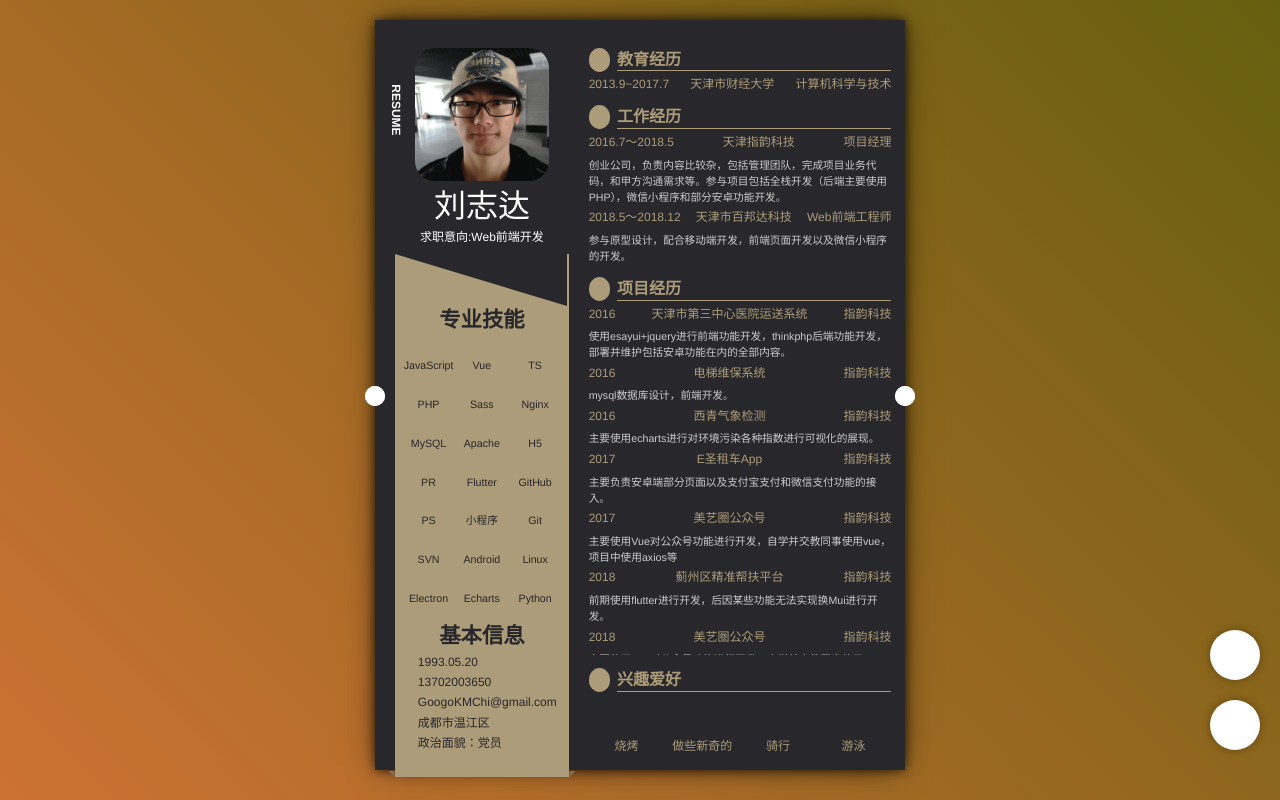
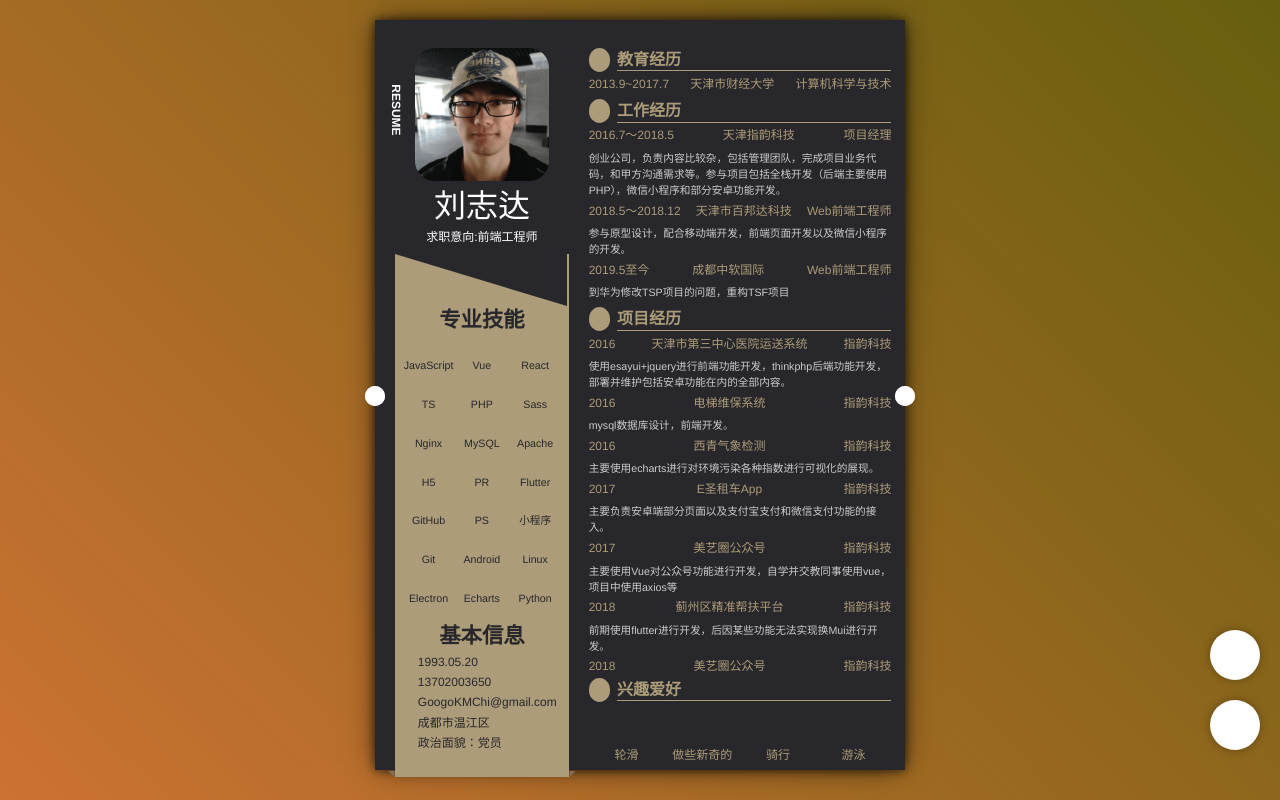
Before and after one commit to GooooogoKMC/Resume, a Vue app: page /about in a window 1280 px wide. Built offline with nearby package versions, Linux system fonts and the light colour scheme; a web font is replaced by a local one.

Commit message:
更新简历信息

```diff
--- a/public/index.html
+++ b/public/index.html
@@ -21,14 +21,15 @@
             url('//at.alicdn.com/t/font_1181652_as67m83mkf9.ttf') format('truetype'),
             url('//at.alicdn.com/t/font_1181652_as67m83mkf9.svg#iconfont') format('svg');
         }
+
         @font-face {
             font-family: 'iconfont-code';  /* project id 1185839 */
-            src: url('//at.alicdn.com/t/font_1185839_4j4u9j90iu9.eot');
-            src: url('//at.alicdn.com/t/font_1185839_4j4u9j90iu9.eot?#iefix') format('embedded-opentype'),
-            url('//at.alicdn.com/t/font_1185839_4j4u9j90iu9.woff2') format('woff2'),
-            url('//at.alicdn.com/t/font_1185839_4j4u9j90iu9.woff') format('woff'),
-            url('//at.alicdn.com/t/font_1185839_4j4u9j90iu9.ttf') format('truetype'),
-            url('//at.alicdn.com/t/font_1185839_4j4u9j90iu9.svg#iconfont-code') format('svg');
+            src: url('//at.alicdn.com/t/font_1185839_43wosxmpccp.eot');
+            src: url('//at.alicdn.com/t/font_1185839_43wosxmpccp.eot?#iefix') format('embedded-opentype'),
+            url('//at.alicdn.com/t/font_1185839_43wosxmpccp.woff2') format('woff2'),
+            url('//at.alicdn.com/t/font_1185839_43wosxmpccp.woff') format('woff'),
+            url('//at.alicdn.com/t/font_1185839_43wosxmpccp.ttf') format('truetype'),
+            url('//at.alicdn.com/t/font_1185839_43wosxmpccp.svg#iconfont-code') format('svg');
         }
         .iconfont,
         .iconfont-code{
--- a/public/self_appraisal.js
+++ b/public/self_appraisal.js
@@ -1 +1 @@
-export default `<body class="view" contenteditable="true" spellcheck="false" style="overflow-y: hidden; cursor: text; height: 400px;"><p><span style="font-size: 18px;">感谢您愿意抽出时间能让我介绍我自己。</span><br></p><p><span style="font-size: 14px;">我是一名来自天津的程序员，计划定居在成都市，所以现在在成都寻求一份工作。</span></p><p><span style="font-size: 14px;">我从大三便在学校导师的公司里实习，毕业后直接在导师公司工作。负责的内容比较杂且多，包括参与移动开发，设计数据库，独立完成Web全栈的开发等，由于公司和家的距离较远所以每天充分利用路上的时间进行学习充实自己的技术栈，对技术的热爱让我愿意花时间扑在各种技能的学习上。后因为公司和家距离较远的冲突下，选择到离家近的百邦达科技工作，而从百邦达辞职是因为家庭的原因，选择到成都发展。</span></p><p><span style="font-size: 14px;">在技能掌握上，主要使用Vue进行Web开发，熟练使用Vue的多种工具，了解Vue实现基本的原理，前端方面性能优化等有一些了解，其他如webpack配置，sass使用熟练使用没有问题。自信绝大多数的前端工程需求都可以完成。熟悉服务器Win或Liux下Apache以及Nginx的配置，使用Php或nodejs进行后端程序的开发，可以进行Android应用部分功能的开发，可以配合咸鱼的fish_redux进行Flutter应用的开发。</span></p>`
+export default `<body class="view" contenteditable="true" spellcheck="false" style="overflow-y: hidden; cursor: text; height: 400px;"><p><span style="font-size: 18px;">&nbsp;&nbsp;&nbsp;&nbsp;感谢您愿意抽出时间能让我介绍我自己。</span><br></p><p><span style="font-size: 14px;">&nbsp;&nbsp;&nbsp;&nbsp;我是一名来自天津的程序员，计划定居在成都市。</span></p><p><span style="font-size: 14px;">&nbsp;&nbsp;&nbsp;&nbsp;我从大三便在学校导师的公司里实习，毕业后直接在导师公司工作。负责的内容比较杂且多，包括参与移动开发，设计数据库，独立完成Web全栈的开发等，充分利用在每天上下班的时间进行学习充实自己的技术栈，对技术的热爱让我愿意花时间扑在各种技能的学习上。后因为公司和家距离较远的冲突下，选择到离家近的百邦达科技工作，而从百邦达辞职是因为家庭的原因，选择到成都发展。</span></p><p><span style="font-size: 14px;">&nbsp;&nbsp;&nbsp;&nbsp;在技能掌握上，主要使用Vue进行Web开发，熟练使用Vue的多种工具，了解Vue实现基本的原理，前端方面性能优化等有一些了解，其他如webpack配置，sass/less使用熟练使用。熟悉服务器Win或Liux下Apache以及Nginx的配置，使用Php或nodejs进行后端程序的开发，可以进行Android应用部分功能的开发，可以配合咸鱼的fish_redux进行Flutter应用的开发。</span></p><p><span>&nbsp;&nbsp;&nbsp;&nbsp;在中软工作的期间内，我的大多数时间是在华为进行办公，主要负责之前项目的维护以及新项目的重构。在华为办公的期间积极的沟通了解业务的逻辑，提升了自己的抗压能力，前端项目身为主要开发人员，严格按照规范进行重构，由于网络的限制，使用nodejs编写了简单易用的代理，对react-intl国际化文件进行前端自动化处理并编写建简化使用的工具。</span</p><p><span>&nbsp;&nbsp;&nbsp;&nbsp;积极，喜欢尝试新的技术。</span></p>`
--- a/src/components/AboutBase.vue
+++ b/src/components/AboutBase.vue
@@ -62,6 +62,9 @@ export default {
         name: 'Vue',
         code: '&#xe60c;',
       }, {
+        name: 'React',
+        code: '&#xe6ef;',
+      }, {
         name: 'TS',
         code: '&#xe608;',
       }, {
@@ -100,9 +103,6 @@ export default {
       }, {
         name: 'Git',
         code: '&#xe601;',
-      }, {
-        name: 'SVN',
-        code: '&#xe63e;',
       }, {
         name: 'Android',
         code: '&#xe749;',
--- a/src/components/AboutDetail.vue
+++ b/src/components/AboutDetail.vue
@@ -40,6 +40,16 @@
           </div>
           <div class="description">
             参与原型设计，配合移动端开发，前端页面开发以及微信小程序的开发。
+          </div>
+        </div>
+        <div>
+          <div class="tip">
+            <div class="time">2019.5至今</div>
+            <div class="place">成都中软国际</div>
+            <div class="position">Web前端工程师</div>
+          </div>
+          <div class="description">
+            到华为修改TSP项目的问题，重构TSF项目
           </div>
         </div>
       </div>
@@ -123,16 +133,6 @@
         <div>
           <div class="tip">
             <div class="time">2018</div>
-            <div class="place">生态智游</div>
-            <div class="position">百邦达科技</div>
-          </div>
-          <div class="description">
-            接手本项目，使用Vue，主要负责已有页面的完善和缺失功能的完善，并配合移动端完成嵌入以及交互等功能的开发。
-          </div>
-        </div>
-        <div>
-          <div class="tip">
-            <div class="time">2018</div>
             <div class="place">涠洲岛票务系统</div>
             <div class="position">百邦达科技</div>
           </div>
@@ -153,11 +153,11 @@
         <div>
           <div class="tip">
             <div class="time">2019</div>
-            <div class="place">AI专利智能审查</div>
-            <div class="position">-</div>
+            <div class="place">TSP项目</div>
+            <div class="position">中软国际</div>
           </div>
           <div class="description">
-            帮前公司指韵科技完成前端开发的所有内容，使用axios，Echarts，elementui，vue-cookies等
+            修改TSP项目中的内容，完成融合工作，以及使用React重构TSF项目
           </div>
         </div>
       </div>
@@ -170,8 +170,8 @@
       <div class="content">
         <div class="interest">
           <div class="faver">
-            <div class="iconfont-code faver-icon">&#xe621;</div>
-            <div class="faver-name">烧烤</div>
+            <div class="iconfont-code faver-icon">&#xe66e;</div>
+            <div class="faver-name">轮滑</div>
           </div>
           <div class="faver">
             <div class="iconfont-code faver-icon">&#xe616;</div>
@@ -214,14 +214,14 @@ export default {
       overflow: hidden;
       .content{
         width: 100%;
-        height: 5.3rem;
+        height: 5.1rem;
         padding-right: 12px;
         overflow: auto;
       }
     }
     /*background: #fff;*/
     .bloc {
-      margin-bottom: .2rem;
+      margin-bottom: .1rem;
       font-size: .18rem;
 
       .title {
--- a/src/conf/store/index.js
+++ b/src/conf/store/index.js
@@ -8,7 +8,7 @@ export default new Vuex.Store({
     baseInfo: {
       name: '刘志达',
       nameEn: 'GoogoKMChi',
-      intention: 'Web前端开发',
+      intention: '前端工程师',
       phone: '13702003650',
       mail: 'GoogoKMChi@gmail.com',
       location: '成都市温江区',
--- a/src/views/SelfAppraisal.vue
+++ b/src/views/SelfAppraisal.vue
@@ -154,7 +154,7 @@ export default {
     margin: 0;
     color: #aaa;
     text-align: left;
-    line-height: 0.5rem;
+    line-height: 0.2rem;
   }
   .content >>>p span{
       font-size: .24rem !important;
```
